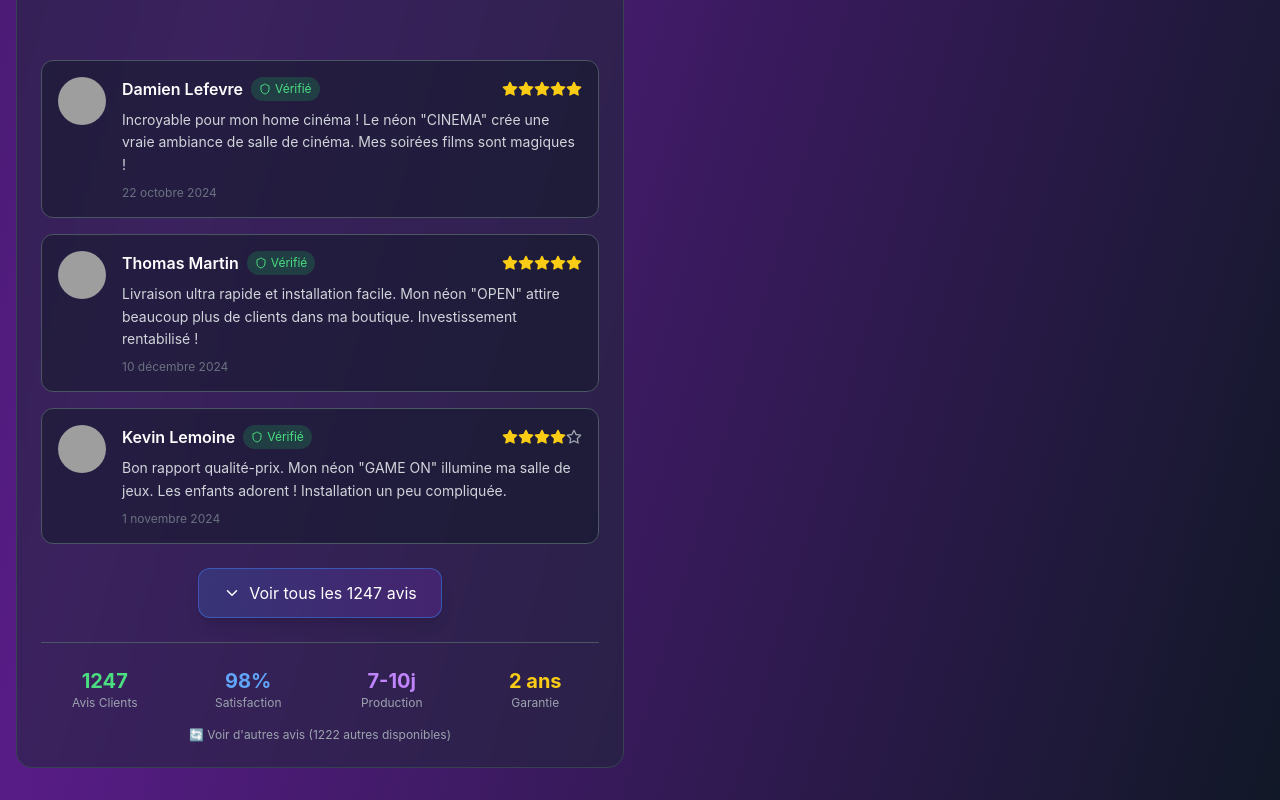
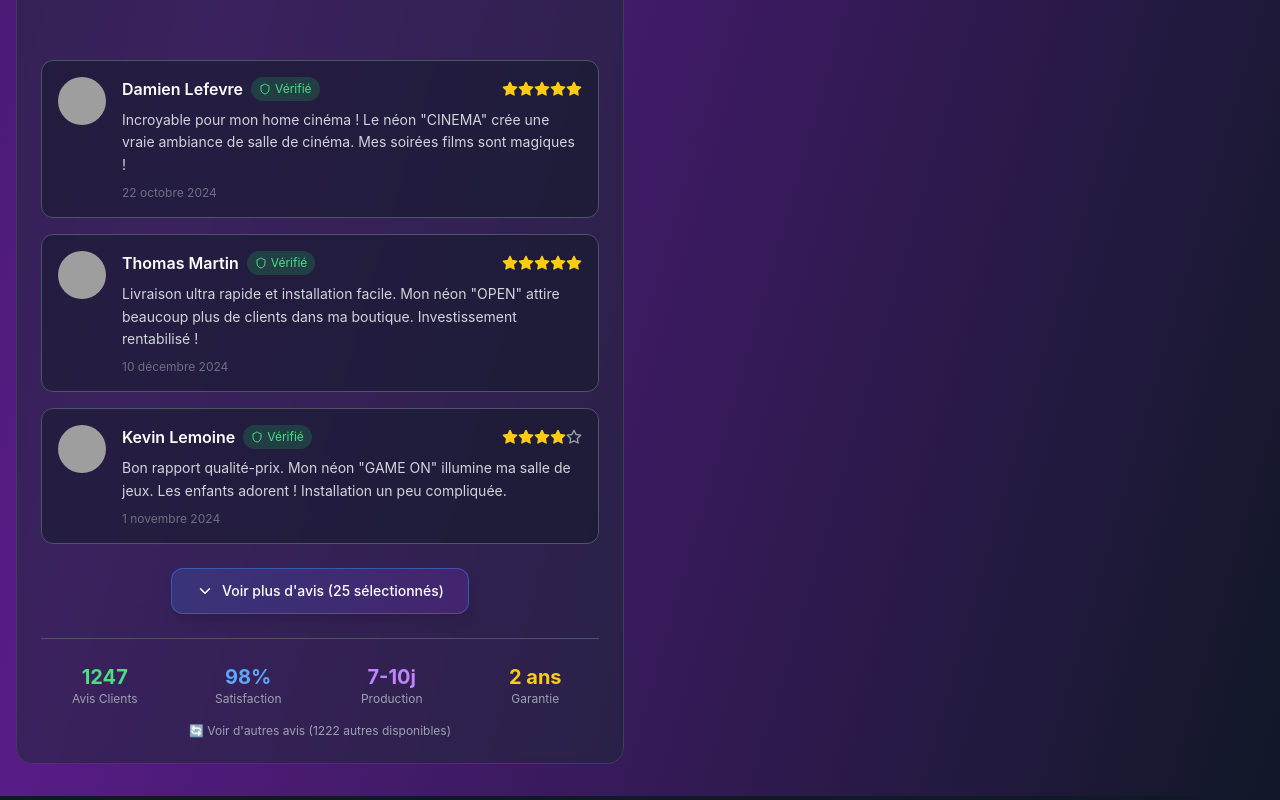
Before and after one commit to Ziwwgodx/lumineon-customizer, a React (Vite) app: page / in a window 1280 px wide. Shown: the part 3671-4471 px from the top of the page. Built offline with nearby package versions, Linux system fonts and the light colour scheme; grey boxes are pictures that could not be loaded; a web font is replaced by a local one.

Commit message:
Updated CustomerReviews.tsx

```diff
--- a/src/components/CustomerReviews.tsx
+++ b/src/components/CustomerReviews.tsx
@@ -94,17 +94,17 @@ const CustomerReviews: React.FC = () => {
       <div className="mt-6 text-center">
         <button
           onClick={toggleShowAll}
-          className="flex items-center gap-2 mx-auto px-6 py-3 bg-gradient-to-r from-blue-500/20 to-purple-600/20 hover:from-blue-500/30 hover:to-purple-600/30 border border-blue-500/50 hover:border-purple-500/50 text-white rounded-xl transition-all hover:scale-105 shadow-lg hover:shadow-xl"
+          className="flex items-center gap-2 mx-auto px-6 py-3 bg-gradient-to-r from-blue-500/20 to-purple-600/20 hover:from-blue-500/30 hover:to-purple-600/30 border border-blue-500/50 hover:border-purple-500/50 text-white rounded-xl transition-all hover:scale-105 shadow-lg hover:shadow-xl text-sm font-medium"
         >
           {showAll ? (
             <>
               <ChevronUp size={18} />
-              Voir moins d'avis
+              Voir moins
             </>
           ) : (
             <>
               <ChevronDown size={18} />
-              Voir tous les {totalReviews} avis
+              Voir plus d'avis (25 sélectionnés)
             </>
           )}
         </button>
```
